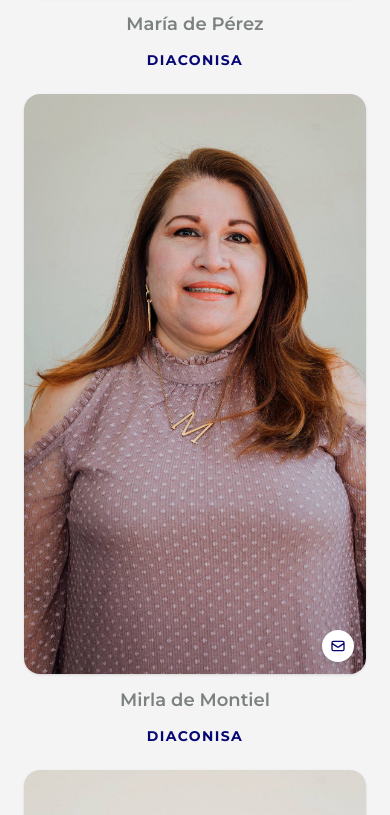
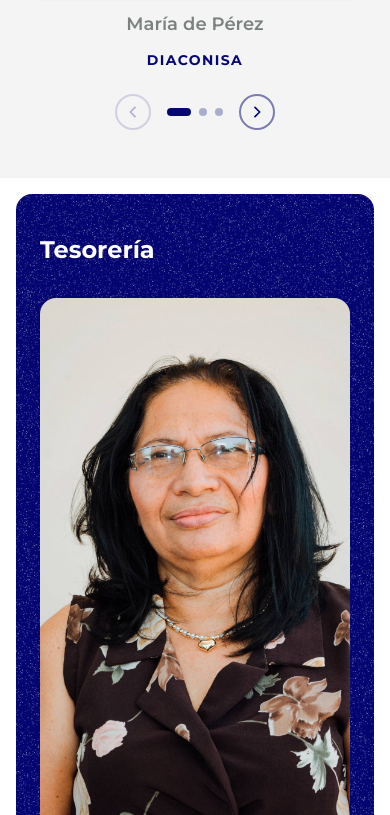
Before and after one commit to yegli11/church-web-page, a Next.js app: page / in a window 390 px wide. Shown: the part 8029-8844 px from the top of the page. Built offline with nearby package versions, Linux system fonts and the light colour scheme.

Commit message:
feat: enhance DeaconessSection and FinancialBoardSection with responsive image heights and mobile carousel functionality

```diff
--- a/app/_components/organisms/DeaconessSection/DeaconessSection.tsx
+++ b/app/_components/organisms/DeaconessSection/DeaconessSection.tsx
@@ -1,5 +1,7 @@
+'use client';
+
+import { useState, useEffect } from 'react';
 import Image from 'next/image';
-import ScrollReveal from '../../atoms/ScrollReveal/ScrollReveal';
 
 interface DeaconessMember {
   name: string;
@@ -14,6 +16,18 @@ interface DeaconessSectionProps {
   members: DeaconessMember[];
   variant?: 'light' | 'dark';
   imageHeight?: number;
+  cardMaxWidth?: number;
+}
+
+function useIsMobile() {
+  const [isMobile, setIsMobile] = useState(false);
+  useEffect(() => {
+    const update = () => setIsMobile(window.innerWidth < 640);
+    update();
+    window.addEventListener('resize', update);
+    return () => window.removeEventListener('resize', update);
+  }, []);
+  return isMobile;
 }
 
 function MemberCard({ member, imageHeight, isDark }: {
@@ -24,12 +38,7 @@ function MemberCard({ member, imageHeight, isDark }: {
   return (
     <div className="flex flex-col items-center gap-3">
       <div className="relative w-full rounded-2xl overflow-hidden shadow-sm" style={{ height: `${imageHeight}px` }}>
-        <Image
-          src={member.imageSrc}
-          alt={member.imageAlt}
-          fill
-          className="object-cover object-top"
-        />
+        <Image src={member.imageSrc} alt={member.imageAlt} fill className="object-cover object-top" />
         <a
           href={member.email ? `mailto:${member.email}` : '#'}
           aria-label={`Email de ${member.name}`}
@@ -40,12 +49,8 @@ function MemberCard({ member, imageHeight, isDark }: {
           </svg>
         </a>
       </div>
-      <p className={`text-lg font-semibold text-center ${isDark ? 'text-white' : 'text-[#7B817F]'}`}>
-        {member.name}
-      </p>
-      <p className={`text-sm font-bold tracking-widest uppercase ${isDark ? 'text-white' : 'text-[#060773]'}`}>
-        {member.role}
-      </p>
+      <p className={`text-lg font-semibold text-center ${isDark ? 'text-white' : 'text-[#7B817F]'}`}>{member.name}</p>
+      <p className={`text-sm font-bold tracking-widest uppercase ${isDark ? 'text-white' : 'text-[#060773]'}`}>{member.role}</p>
     </div>
   );
 }
@@ -55,49 +60,107 @@ export default function DeaconessSection({
   members,
   variant = 'light',
   imageHeight = 580,
+  cardMaxWidth = 500,
 }: DeaconessSectionProps) {
   const isDark = variant === 'dark';
+  const isMobile = useIsMobile();
+  const [activeIndex, setActiveIndex] = useState(0);
+  const maxIndex = members.length - 1;
+
+  const prev = () => setActiveIndex((i) => Math.max(0, i - 1));
+  const next = () => setActiveIndex((i) => Math.min(maxIndex, i + 1));
+
+  const sectionStyle = isDark ? {
+    backgroundImage: 'url(/images/backgrounds/background-blue-grainy.png)',
+    backgroundSize: 'cover' as const,
+    backgroundPosition: 'center' as const,
+  } : {};
+
+  const sectionClass = isDark
+    ? 'px-4 py-4'
+    : 'bg-[#f4f4f4] py-12 px-6 md:px-14';
+
+  const innerClass = isDark
+    ? 'rounded-2xl overflow-hidden px-6 sm:px-8 md:px-12 py-10'
+    : '';
+
+  const titleClass = isDark
+    ? 'text-2xl md:text-3xl font-bold text-white mb-8'
+    : 'text-3xl md:text-4xl font-bold mb-10';
+
+  const titleStyle = isDark ? {} : { color: '#060773' };
+
+  const content = (
+    <>
+      <h2 className={titleClass} style={titleStyle}>{title}</h2>
+
+      {/* Mobile carousel */}
+      {isMobile ? (
+        <div>
+          <div className="overflow-hidden">
+            <div
+              className="flex gap-4 transition-transform duration-500 ease-in-out"
+              style={{ transform: `translateX(calc(-${activeIndex} * (100% + 16px)))` }}
+            >
+              {members.map((member, i) => (
+                <div key={i} className="flex-shrink-0 w-full">
+                  <MemberCard member={member} imageHeight={imageHeight} isDark={isDark} />
+                </div>
+              ))}
+            </div>
+          </div>
+          {/* Arrows + dots */}
+          <div className="flex items-center justify-center gap-4 mt-6">
+            <button onClick={prev} disabled={activeIndex === 0} aria-label="Anterior"
+              className={`w-9 h-9 rounded-full border-2 flex items-center justify-center transition-all disabled:opacity-30
+                ${isDark ? 'border-white/50 text-white hover:bg-white/20' : 'border-[#060773]/50 text-[#060773] hover:bg-[#060773]/10'}`}>
+              <svg className="w-4 h-4" fill="none" viewBox="0 0 24 24" stroke="currentColor" strokeWidth={2.5}>
+                <path strokeLinecap="round" strokeLinejoin="round" d="M15 19l-7-7 7-7" />
+              </svg>
+            </button>
+            <div className="flex gap-2">
+              {members.map((_, i) => (
+                <button key={i} onClick={() => setActiveIndex(i)} aria-label={`Ir a ${i + 1}`}
+                  className={`h-2 rounded-full transition-all duration-300
+                    ${i === activeIndex
+                      ? `w-6 ${isDark ? 'bg-white' : 'bg-[#060773]'}`
+                      : `w-2 ${isDark ? 'bg-white/40' : 'bg-[#060773]/30'}`}`}
+                />
+              ))}
+            </div>
+            <button onClick={next} disabled={activeIndex >= maxIndex} aria-label="Siguiente"
+              className={`w-9 h-9 rounded-full border-2 flex items-center justify-center transition-all disabled:opacity-30
+                ${isDark ? 'border-white/50 text-white hover:bg-white/20' : 'border-[#060773]/50 text-[#060773] hover:bg-[#060773]/10'}`}>
+              <svg className="w-4 h-4" fill="none" viewBox="0 0 24 24" stroke="currentColor" strokeWidth={2.5}>
+                <path strokeLinecap="round" strokeLinejoin="round" d="M9 5l7 7-7 7" />
+              </svg>
+            </button>
+          </div>
+        </div>
+      ) : (
+        /* Desktop grid */
+        <div className={`flex flex-row gap-6 ${isDark ? 'justify-center' : ''}`}>
+          {members.map((member, i) => (
+            <div key={i} className={isDark ? 'flex-1' : 'flex-1'} style={isDark ? { maxWidth: `${cardMaxWidth}px` } : {}}>
+              <MemberCard member={member} imageHeight={imageHeight} isDark={isDark} />
+            </div>
+          ))}
+        </div>
+      )}
+    </>
+  );
 
   if (isDark) {
     return (
-      <section className="px-4 py-4">
-        <div
-          className="rounded-2xl overflow-hidden px-8 md:px-12 py-10"
-          style={{
-            backgroundImage: 'url(/images/backgrounds/background-blue-grainy.png)',
-            backgroundSize: 'cover',
-            backgroundPosition: 'center',
-          }}
-        >
-          <ScrollReveal direction="up">
-            <h2 className="text-2xl md:text-3xl font-bold text-white mb-8">{title}</h2>
-          </ScrollReveal>
-          <div className="flex flex-col md:flex-row gap-6 justify-center">
-            {members.map((member, i) => (
-              <ScrollReveal key={i} direction="up" delay={i * 100} className="w-full md:w-[580px] flex-shrink-0">
-                <MemberCard member={member} imageHeight={imageHeight} isDark={true} />
-              </ScrollReveal>
-            ))}
-          </div>
-        </div>
+      <section className={sectionClass}>
+        <div className={innerClass} style={sectionStyle}>{content}</div>
       </section>
     );
   }
 
   return (
-    <section className="bg-[#f4f4f4] py-12 px-6 md:px-14">
-      <ScrollReveal direction="up">
-        <h2 className="text-3xl md:text-4xl font-bold mb-10" style={{ color: '#060773' }}>
-          {title}
-        </h2>
-      </ScrollReveal>
-      <div className="flex flex-col md:flex-row gap-6">
-        {members.map((member, i) => (
-          <ScrollReveal key={i} direction="up" delay={i * 100} className="flex-1">
-            <MemberCard member={member} imageHeight={imageHeight} isDark={false} />
-          </ScrollReveal>
-        ))}
-      </div>
+    <section className={sectionClass} style={sectionStyle}>
+      {content}
     </section>
   );
 }
--- a/app/_components/organisms/FinancialBoardSection/FinancialBoardSection.tsx
+++ b/app/_components/organisms/FinancialBoardSection/FinancialBoardSection.tsx
@@ -14,6 +14,7 @@ interface FinancialMember {
 interface FinancialBoardSectionProps {
   title: string;
   members: FinancialMember[];
+  imageHeight?: { mobile?: number; tablet?: number; desktop?: number };
 }
 
 function useVisibleCount() {
@@ -33,7 +34,7 @@ function useVisibleCount() {
   return count;
 }
 
-export default function FinancialBoardSection({ title, members }: FinancialBoardSectionProps) {
+export default function FinancialBoardSection({ title, members, imageHeight }: FinancialBoardSectionProps) {
   const [activeIndex, setActiveIndex] = useState(0);
   const visibleCount = useVisibleCount();
   const maxIndex = Math.max(0, members.length - visibleCount);
@@ -100,7 +101,16 @@ export default function FinancialBoardSection({ title, members }: FinancialBoard
                 className="flex-shrink-0 flex flex-col items-center gap-3"
                 style={{ width: `calc(${cardWidthPercent}% - ${visibleCount > 1 ? 16 : 0}px)` }}
               >
-                <div className="relative w-full h-[360px] sm:h-[300px] md:h-[580px] rounded-2xl overflow-hidden">
+                <div
+                  className="relative w-full rounded-2xl overflow-hidden"
+                  style={{
+                    height: visibleCount === 1
+                      ? `${imageHeight?.mobile ?? 360}px`
+                      : visibleCount === 2
+                        ? `${imageHeight?.tablet ?? 340}px`
+                        : `${imageHeight?.desktop ?? 340}px`,
+                  }}
+                >
                   <Image
                     src={member.imageSrc}
                     alt={member.imageAlt}
--- a/app/page.tsx
+++ b/app/page.tsx
@@ -99,6 +99,7 @@ Fue así como, en el año 2012, esta familia obediente fue establecida al frente
 
       <FinancialBoardSection
         title="Junta Financiera"
+        imageHeight={{ mobile: 360, tablet: 340, desktop: 580}}
         members={[
           { name: 'Nemcar Gutiérrez',  role: 'Miembro', imageSrc: '/images/people/roberto-image.jpg',   imageAlt: 'Nemcar Gutiérrez' },
           { name: 'Roberto Montiel',   role: 'Miembro', imageSrc: '/images/people/roberto-image.jpg',   imageAlt: 'Roberto Montiel' },
@@ -116,6 +117,7 @@ Fue así como, en el año 2012, esta familia obediente fue establecida al frente
 
       <FinancialBoardSection
         title="Diáconos"
+        imageHeight={{ mobile: 360, tablet: 340, desktop: 580}}
         members={[
           { name: 'Bladimir Hernández', role: 'Diácono', imageSrc: '/images/people/bladimir-image.jpg', imageAlt: 'Bladimir Hernández' },
           { name: 'Pedro Pereira',      role: 'Diácono', imageSrc: '/images/people/pedro-image.jpg',    imageAlt: 'Pedro Pereira' },
@@ -125,9 +127,10 @@ Fue así como, en el año 2012, esta familia obediente fue establecida al frente
 
       <DeaconessSection
         title="Diaconisas"
+        imageHeight={580}
         members={[
-          { name: 'María de Pérez',     role: 'Diaconisa', imageSrc: '/images/people/maria-image.jpg', imageAlt: 'María de Pérez' },
-          { name: 'Mirla de Montiel',   role: 'Diaconisa', imageSrc: '/images/people/ochi-image.jpg',  imageAlt: 'Mirla de Montiel' },
+          { name: 'María de Pérez',     role: 'Diaconisa', imageSrc: '/images/people/maria-image.jpg',  imageAlt: 'María de Pérez' },
+          { name: 'Mirla de Montiel',   role: 'Diaconisa', imageSrc: '/images/people/ochi-image.jpg',   imageAlt: 'Mirla de Montiel' },
           { name: 'Teodora de Caldera', role: 'Diaconisa', imageSrc: '/images/people/marina-image.jpg', imageAlt: 'Teodora de Caldera' },
         ]}
       />
@@ -135,10 +138,10 @@ Fue así como, en el año 2012, esta familia obediente fue establecida al frente
       <DeaconessSection
         title="Tesorería"
         variant="dark"
-        imageHeight={750}
+        imageHeight={580}
         members={[
-          { name: 'Marina Trillo',     role: 'Tesorera',      imageSrc: '/images/people/marina-image.jpg',    imageAlt: 'Marina Trillo' },
-          { name: 'José Daniel Marín', role: 'Sub-tesorero',  imageSrc: '/images/people/joseMarin-image.jpg', imageAlt: 'José Daniel Marín' },
+          { name: 'Marina Trillo',     role: 'Tesorera',     imageSrc: '/images/people/marina-image.jpg',    imageAlt: 'Marina Trillo' },
+          { name: 'José Daniel Marín', role: 'Sub-tesorero', imageSrc: '/images/people/joseMarin-image.jpg', imageAlt: 'José Daniel Marín' },
         ]}
       />
 
@@ -154,7 +157,8 @@ Fue así como, en el año 2012, esta familia obediente fue establecida al frente
       <DeaconessSection
         title="Departamento de Educación Cristiana"
         variant="dark"
-        imageHeight={750}
+        imageHeight={580}
+        cardMaxWidth={500}
         members={[
           { name: 'Maylit de Sierra', role: 'Directora', imageSrc: '/images/people/maylit-image.jpg', imageAlt: 'Maylit de Sierra' },
         ]}
```
